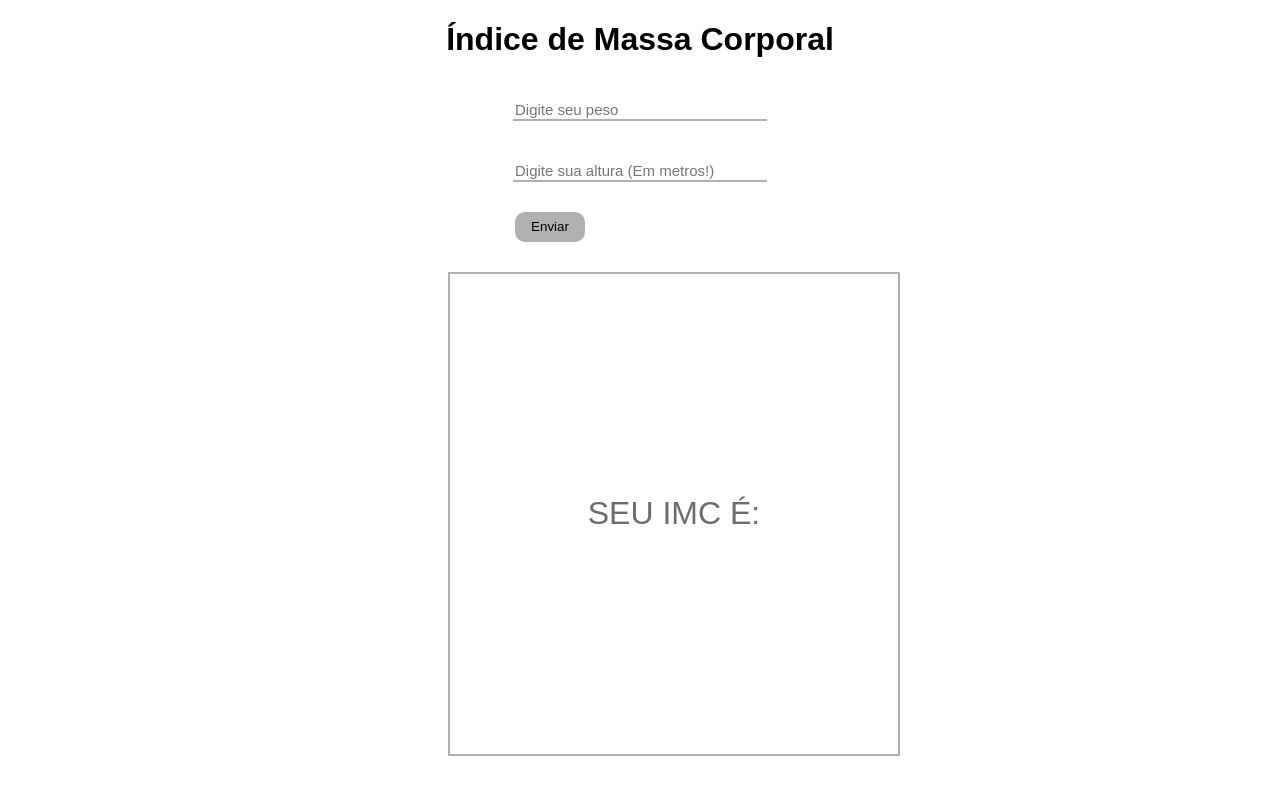
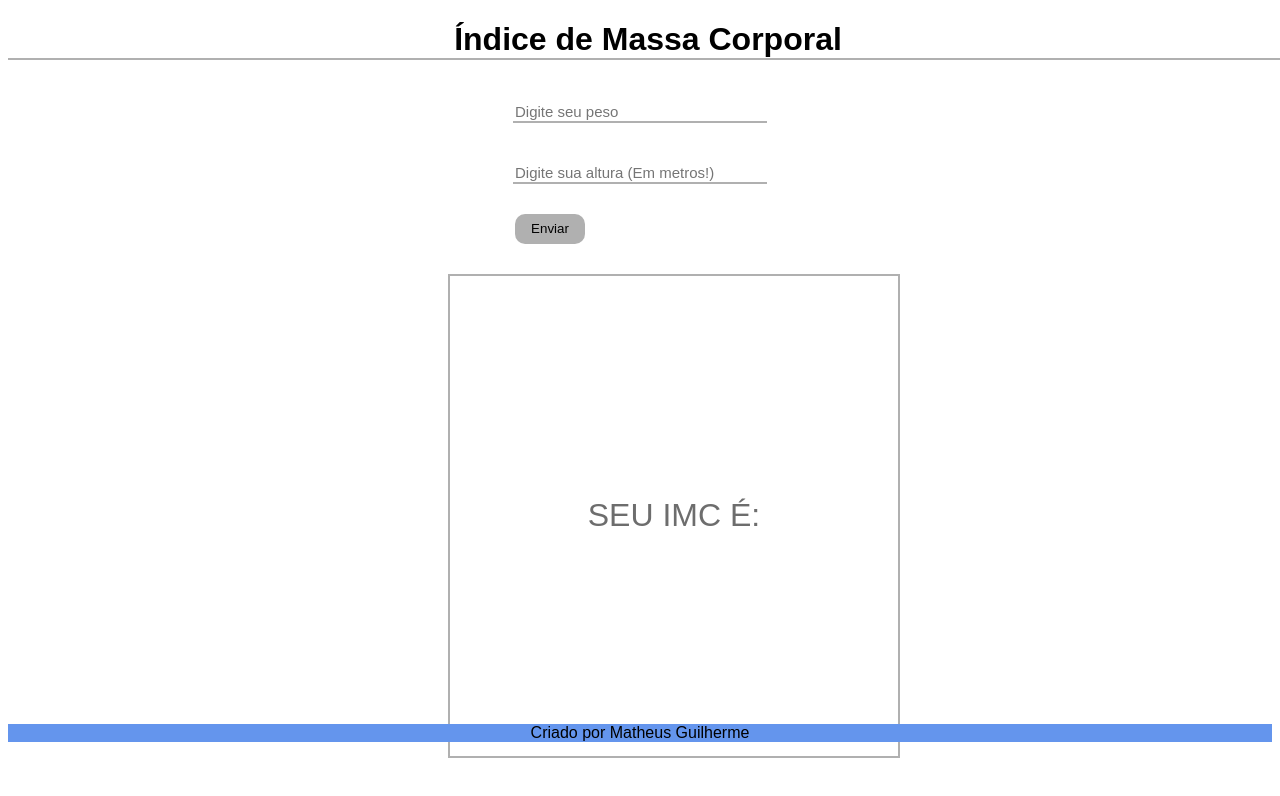
Before and after one commit to Mateusssilvaa/imc-calculator, a plain HTML site: page index.html in a window 1280 px wide. Drawn offline with Linux system fonts and the light colour scheme.

Commit message:
update to calculator

```diff
--- a/index.html
+++ b/index.html
@@ -11,6 +11,9 @@
     h1 {
         text-align: center;
         font-family: Arial, Helvetica, sans-serif;
+        border-bottom: 2px solid rgba(0, 0, 0, 0.31) ;
+        width: 100vw;
+
     }
 
     form {
@@ -97,8 +100,21 @@
         text-align: center;
     }
 
+    #footer{
+        text-align: center;
+        background-color:cornflowerblue;
+        color:black ;
+        position: relative;
+        top:450px;
+        margin: 20px auto;
+        font-family: sans-serif;
+    }
 
     @media screen and (max-width:800px) {
+
+        h1{
+            font-size:1.5em;
+        }
 
         #imc{
             font-size: 1.1em;
@@ -123,6 +139,12 @@
         SEU IMC É:
     </div>
 
+    <footer id="footer">
+        <p>
+            Criado por Matheus Guilherme
+        </p>
+    </footer>
+
 
 
     <script>
```
